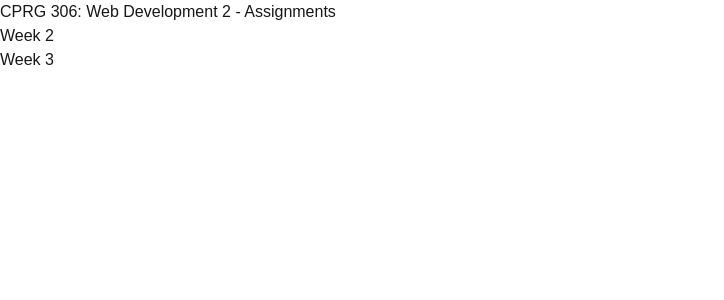
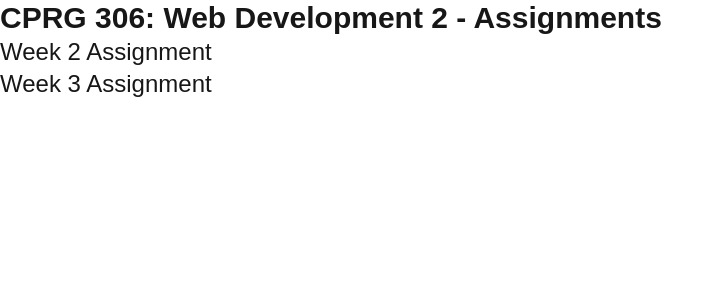
Before and after one commit to Daisy-Di-2024/cprg306-assignments, a Next.js app: page / in a window 1280 px wide. Shown: the top 300 px of the page, without its empty margins (0-724 px from the left). Built offline with nearby package versions, Linux system fonts and the light colour scheme.

Commit message:
modify home page

```diff
--- a/app/page.js
+++ b/app/page.js
@@ -4,10 +4,10 @@ import Link from "next/link";
 export default function Home() {
   return (
     <main>
-      <h1>CPRG 306: Web Development 2 - Assignments</h1>
+      <h1 className="text-3xl font-bold">CPRG 306: Web Development 2 - Assignments</h1>
       <ul>
-        <li><Link href="./week-2/">Week 2</Link></li>
-        <li><Link href="./week-3/">Week 3</Link></li>
+        <li className="text-2xl hover:underline hover:text-green-500"><Link href="./week-2/">Week 2 Assignment</Link></li>
+        <li className="text-2xl hover:underline hover:text-green-500"><Link href="./week-3/">Week 3 Assignment</Link></li>
       </ul>
     </main>
   );
```
